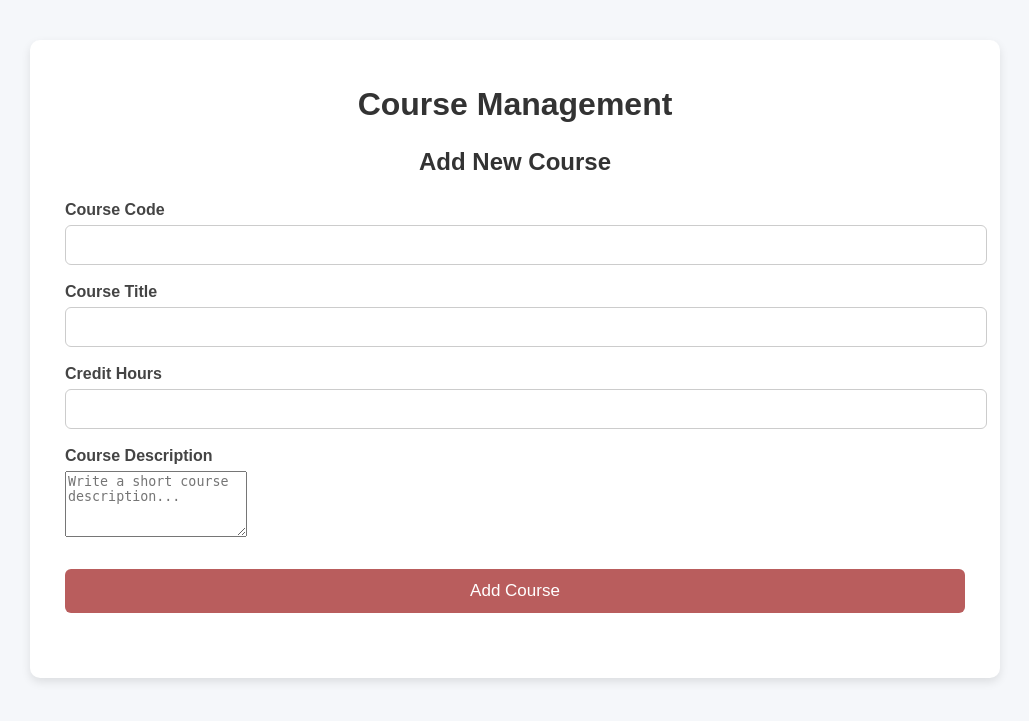
After one commit to amatullahaloula/LabProject_NaimaMohametAloula, a PHP site: page /php/faculty_course_management.php in a window 1280 px wide. The commit adds this page. Shown: the top 721 px of the page, without its empty margins (125-1154 px from the left). Run offline with PHP 8.4, Linux system fonts and the light colour scheme; data that the repository does not hold is empty; a stand-in replaces the project's code that opens the database connection.

Commit message:
FEAT: Course addition by faculty working

```diff
--- /dev/null
+++ b/css/faculty.css
@@ -0,0 +1,121 @@
+/* === GENERAL PAGE SETUP === */
+body {
+    font-family: Arial, Helvetica, sans-serif;
+    background: #f5f7fa;
+    margin: 0;
+    padding: 0;
+}
+
+.container {
+    width: 95%;
+    max-width: 900px;
+    margin: 40px auto;
+    background: #ffffff;
+    padding: 25px 35px;
+    border-radius: 10px;
+    box-shadow: 0 4px 10px rgba(0,0,0,0.1);
+}
+
+/* === HEADINGS === */
+h1, h2 {
+    text-align: center;
+    color: #333;
+    margin-bottom: 25px;
+}
+
+/* === FORM STYLING === */
+form {
+    margin-bottom: 40px;
+}
+
+.form-group {
+    margin-bottom: 18px;
+}
+
+label {
+    display: block;
+    font-weight: 600;
+    margin-bottom: 6px;
+    color: #444;
+}
+
+input[type="text"],
+input[type="number"],
+select {
+    width: 100%;
+    padding: 10px;
+    border: 1px solid #ccc;
+    border-radius: 6px;
+    outline: none;
+    font-size: 16px;
+    transition: 0.2s border-color;
+}
+
+input:focus,
+select:focus {
+    border-color: #4a90e2;
+}
+
+/* === BUTTON === */
+.btn-submit {
+    width: 100%;
+    padding: 12px;
+    background: #b95d5d;
+    border: none;
+    border-radius: 6px;
+    color: #fff;
+    font-size: 17px;
+    cursor: pointer;
+    margin-top: 10px;
+    transition: 0.2s ease;
+}
+
+.btn-submit:hover {
+    background: #b44545;
+}
+
+/* === TABLE SECTION === */
+.course-table {
+    width: 100%;
+    border-collapse: collapse;
+    margin-top: 25px;
+}
+
+.course-table thead {
+    background: #b44545;
+    color: white;
+}
+
+.course-table th,
+.course-table td {
+    padding: 12px;
+    text-align: left;
+    border-bottom: 1px solid #ddd;
+}
+
+
+/* Action buttons */
+.action-btn {
+    padding: 6px 10px;
+    border-radius: 4px;
+    cursor: pointer;
+    font-size: 14px;
+    text-decoration: none;
+    color: white;
+}
+
+.btn-edit {
+    background: #ffc107;
+}
+
+.btn-delete {
+    background: #dc3545;
+}
+
+.btn-edit:hover {
+    background: #d9a406;
+}
+
+.btn-delete:hover {
+    background: #bb2d3b;
+}
--- /dev/null
+++ b/html/faculty_course_management.html
@@ -0,0 +1,47 @@
+<!DOCTYPE html>
+<html lang="en">
+<head>
+    <meta charset="UTF-8">
+    <title>Course Management</title>
+    <link rel="stylesheet" href="../css/faculty.css">
+</head>
+<body>
+
+<div class="container">
+
+    <h1>Course Management</h1>
+
+    <!-- Status Message -->
+    <div id="status-message"></div>
+
+    <!-- ========= Add Course Form ========= -->
+    <form method="POST" action="../php/faculty_course_management.php">
+        <h2>Add New Course</h2>
+
+        <div class="form-group">
+            <label>Course Code</label>
+            <input type="text" name="course_code" required>
+        </div>
+
+        <div class="form-group">
+            <label>Course Title</label>
+            <input type="text" name="course_title" required>
+        </div>
+
+        <div class="form-group">
+            <label>Credit Hours</label>
+            <input type="number" name="credits" required>
+        </div>
+
+        <div class="form-group">
+            <label>Course Description</label>
+            <textarea name="description" rows="4" placeholder="Write a short course description..."></textarea>
+        </div>
+
+        <button type="submit" class="btn-submit">Add Course</button>
+    </form>
+
+</div>
+
+</body>
+</html>
--- /dev/null
+++ b/php/faculty_course_management.php
@@ -0,0 +1,33 @@
+<?php
+session_start();
+require_once "./database.php";
+require_once "../html/faculty_course_management.html";
+
+if ($_SERVER["REQUEST_METHOD"] === "POST") {
+    $msg = "";
+    $course_code = trim($_POST["course_code"]);
+    $course_title = trim($_POST["course_title"]);
+    $credits = trim($_POST["credits"]);
+    $description = trim($_POST["description"]);
+    $faculty_id = $_SESSION['user_id'];
+
+    if (!empty($course_code) && !empty($course_title) && !empty($credits) && !empty($description)) {
+
+        $sql = "INSERT INTO course (course_code, course_title, description , credits, faculty_id)
+                VALUES (?, ?, ?, ?, ?)";
+        $stmt = $conn->prepare($sql);
+        $stmt->bind_param("sssii", $course_code, $course_title, $description, $credits, $faculty_id);
+
+        if ($stmt->execute()) {
+            $msg = "Course added successfully!";
+        } else {
+            $msg = "Error adding course.";
+        }
+    } else {
+        $msg = "All fields are required.";
+    }
+    echo "<script>alert('".$msg."'); window.location.href = '../php/faculty_course_management.php';</script>";
+}
+
+
+?>
```
Also changed, not shown: html/faculty_courses.html (added, +36 -0 lines), html/faculty_dashboard.html (added, +72 -0 lines), php/dashboard.php (added, +11 -0 lines), php/faculty_courses.php (added, +48 -0 lines), php/faculty_dashboard.php (added, +7 -0 lines), php/login.php (+63 -15 lines), php/process.php (added, +66 -0 lines), php/signup.php (+31 -19 lines), css/style.css (line endings or trailing spaces), html/register.html (line endings or trailing spaces).
